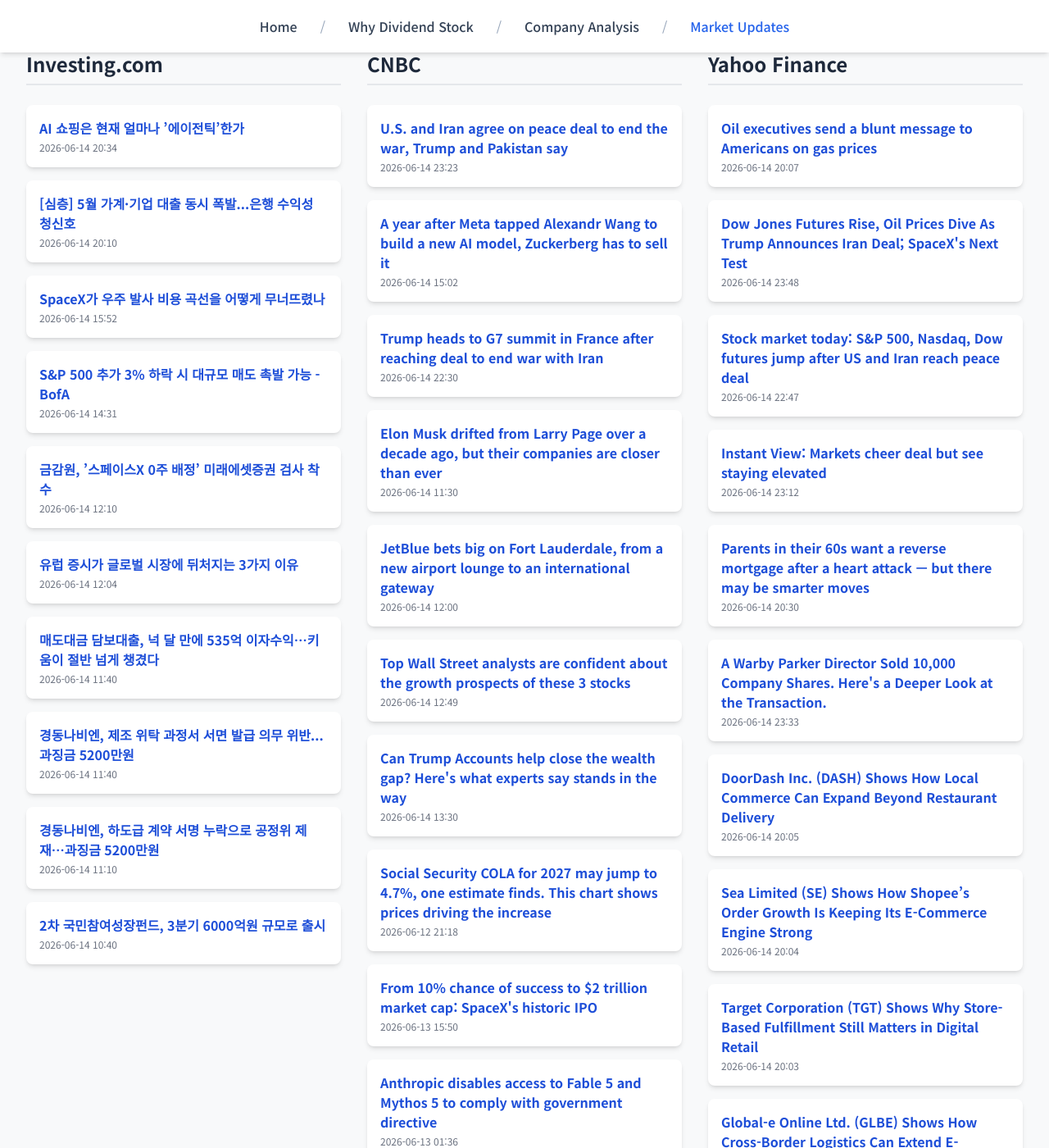
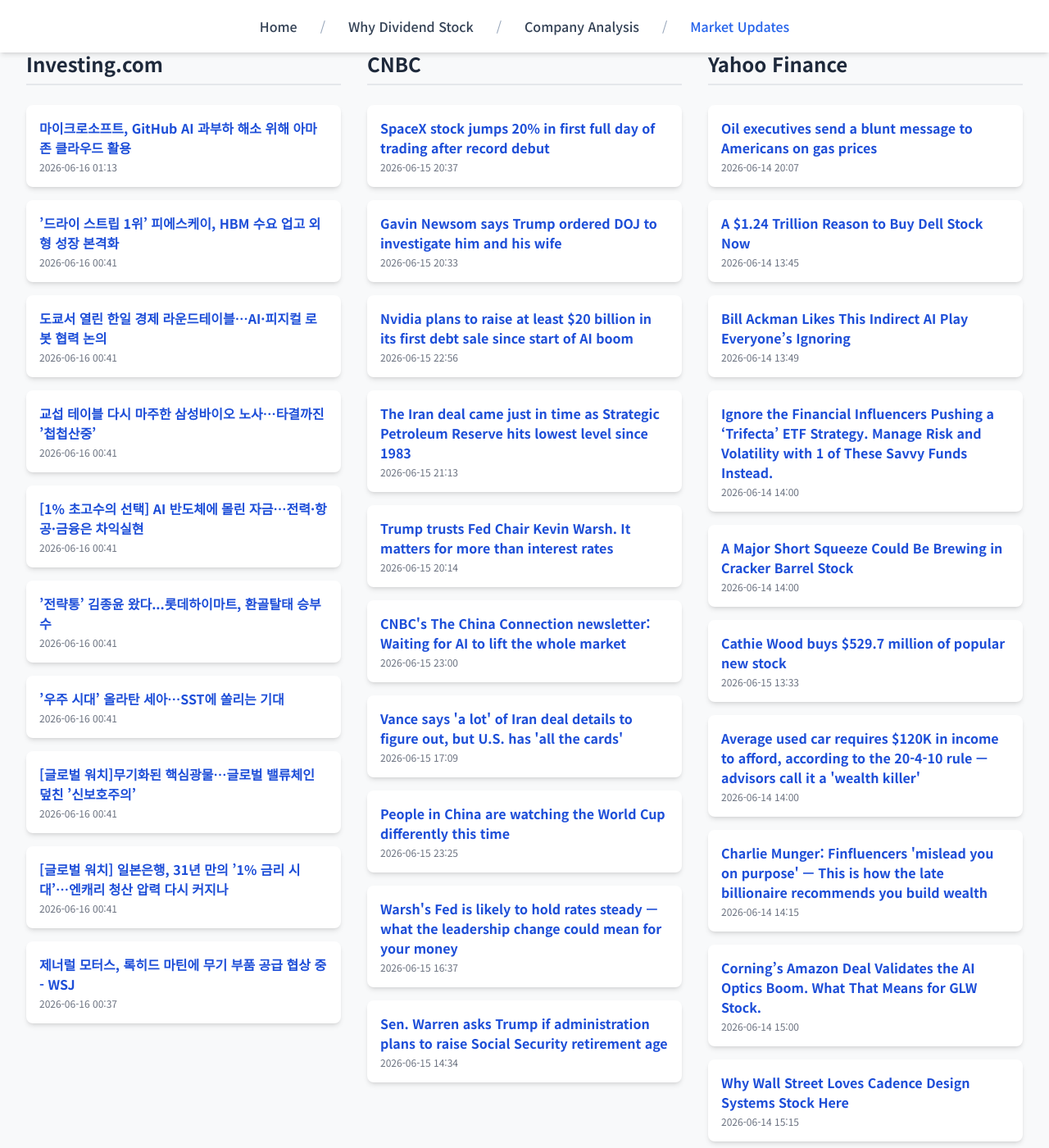
Before and after one commit to Kay-Hwang/my-company-analysis, a Jekyll site: the page built from market-updates.html, in a window 1280 px wide and 1400 px high, scrolled down 214 px. Shown: the whole window at 82% size. Built offline with Jekyll 4.4.1, drawn with Linux system fonts in a browser that asks for light colours; nearby versions of some CDN libraries; a script that is not in the unit is left out; some of the changed text lies outside the part shown.

Commit message:
Update daily data

```diff
--- a/_data/latest_data.json
+++ b/_data/latest_data.json
@@ -1,128 +1,128 @@
 {
-  "lastUpdated": "2026년 06월 15일 09:06 KST",
+  "lastUpdated": "2026년 06월 16일 10:40 KST",
   "news": {
     "investing": [
       {
-        "title": "AI 쇼핑은 현재 얼마나 ’에이전틱’한가",
-        "link": "https://kr.investing.com/news/stock-market-news/article-1983463",
-        "pubDate": "2026-06-14 20:34:16",
-        "summary": "AI 쇼핑은 현재 얼마나 ’에이전틱’한가"
+        "title": "마이크로소프트, GitHub AI 과부하 해소 위해 아마존 클라우드 활용",
+        "link": "https://kr.investing.com/news/stock-market-news/article-1985401",
+        "pubDate": "2026-06-16 01:13:19",
+        "summary": "마이크로소프트, GitHub AI 과부하 해소 위해 아마존 클라우드 활용"
       },
       {
-        "title": "[심층] 5월 가계·기업 대출 동시 폭발...은행 수익성 청신호",
-        "link": "https://kr.investing.com/news/stock-market-news/article-1983461",
-        "pubDate": "2026-06-14 20:10:22",
-        "summary": "[심층] 5월 가계·기업 대출 동시 폭발...은행 수익성 청신호"
+        "title": "’드라이 스트립 1위’ 피에스케이, HBM 수요 업고 외형 성장 본격화",
+        "link": "https://kr.investing.com/news/stock-market-news/article-1985382",
+        "pubDate": "2026-06-16 00:41:28",
+        "summary": "’드라이 스트립 1위’ 피에스케이, HBM 수요 업고 외형 성장 본격화"
       },
       {
-        "title": "SpaceX가 우주 발사 비용 곡선을 어떻게 무너뜨렸나",
-        "link": "https://kr.investing.com/news/stock-market-news/article-1983454",
-        "pubDate": "2026-06-14 15:52:34",
-        "summary": "SpaceX가 우주 발사 비용 곡선을 어떻게 무너뜨렸나"
+        "title": "도쿄서 열린 한일 경제 라운드테이블…AI·피지컬 로봇 협력 논의",
+        "link": "https://kr.investing.com/news/stock-market-news/article-1985381",
+        "pubDate": "2026-06-16 00:41:28",
+        "summary": "도쿄서 열린 한일 경제 라운드테이블…AI·피지컬 로봇 협력 논의"
       },
       {
-        "title": "S&P 500 추가 3% 하락 시 대규모 매도 촉발 가능 - BofA",
-        "link": "https://kr.investing.com/news/stock-market-news/article-1983446",
-        "pubDate": "2026-06-14 14:31:06",
-        "summary": "S&P 500 추가 3% 하락 시 대규모 매도 촉발 가능 - BofA"
+        "title": "교섭 테이블 다시 마주한 삼성바이오 노사…타결까진 ’첩첩산중’",
+        "link": "https://kr.investing.com/news/stock-market-news/article-1985380",
+        "pubDate": "2026-06-16 00:41:28",
+        "summary": "교섭 테이블 다시 마주한 삼성바이오 노사…타결까진 ’첩첩산중’"
       },
       {
-        "title": "금감원, ’스페이스X 0주 배정’ 미래에셋증권 검사 착수",
-        "link": "https://kr.investing.com/news/stock-market-news/article-1983436",
-        "pubDate": "2026-06-14 12:10:26",
-        "summary": "금감원, ’스페이스X 0주 배정’ 미래에셋증권 검사 착수"
+        "title": "[1% 초고수의 선택] AI 반도체에 몰린 자금…전력·항공·금융은 차익실현",
+        "link": "https://kr.investing.com/news/stock-market-news/article-1985379",
+        "pubDate": "2026-06-16 00:41:27",
+        "summary": "[1% 초고수의 선택] AI 반도체에 몰린 자금…전력·항공·금융은 차익실현"
       },
       {
-        "title": "유럽 증시가 글로벌 시장에 뒤처지는 3가지 이유",
-        "link": "https://kr.investing.com/news/stock-market-news/article-1983435",
-        "pubDate": "2026-06-14 12:04:57",
-        "summary": "유럽 증시가 글로벌 시장에 뒤처지는 3가지 이유"
+        "title": "’전략통’ 김종윤 왔다...롯데하이마트, 환골탈태 승부수",
+        "link": "https://kr.investing.com/news/stock-market-news/article-1985378",
+        "pubDate": "2026-06-16 00:41:26",
+        "summary": "’전략통’ 김종윤 왔다...롯데하이마트, 환골탈태 승부수"
       },
       {
-        "title": "매도대금 담보대출, 넉 달 만에 535억 이자수익…키움이 절반 넘게 챙겼다",
-        "link": "https://kr.investing.com/news/stock-market-news/article-1983431",
-        "pubDate": "2026-06-14 11:40:23",
-        "summary": "매도대금 담보대출, 넉 달 만에 535억 이자수익…키움이 절반 넘게 챙겼다"
+        "title": "’우주 시대’ 올라탄 세아…SST에 쏠리는 기대",
+        "link": "https://kr.investing.com/news/stock-market-news/article-1985377",
+        "pubDate": "2026-06-16 00:41:26",
+        "summary": "’우주 시대’ 올라탄 세아…SST에 쏠리는 기대"
       },
       {
-        "title": "경동나비엔, 제조 위탁 과정서 서면 발급 의무 위반... 과징금 5200만원",
-        "link": "https://kr.investing.com/news/stock-market-news/article-1983430",
-        "pubDate": "2026-06-14 11:40:08",
-        "summary": "경동나비엔, 제조 위탁 과정서 서면 발급 의무 위반... 과징금 5200만원"
+        "title": "[글로벌 워치]무기화된 핵심광물…글로벌 밸류체인 덮친 ’신보호주의’",
+        "link": "https://kr.investing.com/news/stock-market-news/article-1985376",
+        "pubDate": "2026-06-16 00:41:26",
+        "summary": "[글로벌 워치]무기화된 핵심광물…글로벌 밸류체인 덮친 ’신보호주의’"
       },
       {
-        "title": "경동나비엔, 하도급 계약 서명 누락으로 공정위 제재…과징금 5200만원",
-        "link": "https://kr.investing.com/news/stock-market-news/article-1983428",
-        "pubDate": "2026-06-14 11:10:22",
-        "summary": "경동나비엔, 하도급 계약 서명 누락으로 공정위 제재…과징금 5200만원"
+        "title": "[글로벌 워치] 일본은행, 31년 만의 ’1% 금리 시대’…엔캐리 청산 압력 다시 커지나",
+        "link": "https://kr.investing.com/news/stock-market-news/article-1985375",
+        "pubDate": "2026-06-16 00:41:25",
+        "summary": "[글로벌 워치] 일본은행, 31년 만의 ’1% 금리 시대’…엔캐리 청산 압력 다시 커지나"
       },
       {
-        "title": "2차 국민참여성장펀드, 3분기 6000억원 규모로 출시",
-        "link": "https://kr.investing.com/news/stock-market-news/article-1983426",
-        "pubDate": "2026-06-14 10:40:26",
-        "summary": "2차 국민참여성장펀드, 3분기 6000억원 규모로 출시"
+        "title": "제너럴 모터스, 록히드 마틴에 무기 부품 공급 협상 중 - WSJ",
+        "link": "https://kr.investing.com/news/stock-market-news/article-1985368",
+        "pubDate": "2026-06-16 00:37:29",
+        "summary": "제너럴 모터스, 록히드 마틴에 무기 부품 공급 협상 중 - WSJ"
       }
     ],
     "cnbc": [
       {
-        "title": "U.S. and Iran agree on peace deal to end the war, Trump and Pakistan say",
-        "link": "https://www.cnbc.com/2026/06/14/us-iran-war-peace-deal.html",
-        "pubDate": "Sun, 14 Jun 2026 23:23:42 GMT",
-        "summary": "The deal follows weeks of mixed messaging from both Washington and Tehran on the trajectory of the conflict."
+        "title": "SpaceX stock jumps 20% in first full day of trading after record debut",
+        "link": "https://www.cnbc.com/2026/06/15/spacex-stock-record-ipo-debut.html",
+        "pubDate": "Mon, 15 Jun 2026 20:37:28 GMT",
+        "summary": "SpaceX is valued at over $2 trillion after its stock rallied on the first day of trading last week."
       },
       {
-        "title": "A year after Meta tapped Alexandr Wang to build a new AI model, Zuckerberg has to sell it",
-        "link": "https://www.cnbc.com/2026/06/14/meta-hired-alexandr-wang-to-build-ai-its-zuckerbergs-job-to-sell-it.html",
-        "pubDate": "Sun, 14 Jun 2026 15:02:35 GMT",
-        "summary": "Mark Zuckerberg's mega spending spree began a year ago, when he lured Alexandr Wang to oversee a new AI strategy. The results so far are underwhelming."
+        "title": "Gavin Newsom says Trump ordered DOJ to investigate him and his wife",
+        "link": "https://www.cnbc.com/2026/06/15/gavin-newsom-trump-doj-investigation-california.html",
+        "pubDate": "Mon, 15 Jun 2026 20:33:06 GMT",
+        "summary": "California Gov. Newsom called President Donald Trump \"simply the most corrupt President in American history.\""
       },
       {
-        "title": "Trump heads to G7 summit in France after reaching deal to end war with Iran",
-        "link": "https://www.cnbc.com/2026/06/14/trump-g7-iran-deal-france-ukraine.html",
-        "pubDate": "Sun, 14 Jun 2026 22:30:57 GMT",
-        "summary": "The G7 is likely to address the Iran peace deal, as well as Russia's war against Ukraine, which continues to rage in eastern Europe."
+        "title": "Nvidia plans to raise at least $20 billion in its first debt sale since start of AI boom",
+        "link": "https://www.cnbc.com/2026/06/15/nvidia-plans-to-raise-about-20-billion-first-debt-sale-in-ai-boom.html",
+        "pubDate": "Mon, 15 Jun 2026 22:56:16 GMT",
+        "summary": "Nvidia is set to raise capital in a debt sale for the first time since 2021, when the chipmaker was a fraction of its current size."
       },
       {
-        "title": "Elon Musk drifted from Larry Page over a decade ago, but their companies are closer than ever",
-        "link": "https://www.cnbc.com/2026/06/14/elon-musk-drifted-from-larry-page-but-spacex-google-closer-than-ever.html",
-        "pubDate": "Sun, 14 Jun 2026 11:30:01 GMT",
-        "summary": "SpaceX and Google have a long and complicated relationship, but they were both celebrating this week after Elon Musk's company held its blockbuster IPO."
+        "title": "The Iran deal came just in time as Strategic Petroleum Reserve hits lowest level since 1983",
+        "link": "https://www.cnbc.com/2026/06/15/iran-deal-came-in-time-as-strategic-petroleum-reserve-hits-lowest-level-since-1983.html",
+        "pubDate": "Mon, 15 Jun 2026 21:13:48 GMT",
+        "summary": "Oil executives have warned that global inventories are rapidly depleting due to the supply disruption triggered by the Iran war."
       },
       {
-        "title": "JetBlue bets big on Fort Lauderdale, from a new airport lounge to an international gateway",
-        "link": "https://www.cnbc.com/2026/06/14/jetblue-fort-lauderdale-airport.html",
-        "pubDate": "Sun, 14 Jun 2026 12:00:02 GMT",
-        "summary": "JetBlue faces heavy competition from Miami International Airport, an American Airlines stronghold."
+        "title": "Trump trusts Fed Chair Kevin Warsh. It matters for more than interest rates",
+        "link": "https://www.cnbc.com/2026/06/15/trump-warsh-fed-reshape.html",
+        "pubDate": "Mon, 15 Jun 2026 20:14:06 GMT",
+        "summary": "New Fed Chair Kevin Warsh is expected to hold interest rates steady this week, but President Donald Trump’s trust gives him room to pursue longer-term changes."
       },
       {
-        "title": "Top Wall Street analysts are confident about the growth prospects of these 3 stocks",
-        "link": "https://www.cnbc.com/2026/06/14/top-analysts-are-confident-about-the-prospects-of-these-3-stocks.html",
-        "pubDate": "Sun, 14 Jun 2026 12:49:35 GMT",
-        "summary": "Continued volatility presents an opportunity to find stocks trading at attractive prices and benefit from their long-term growth potential."
+        "title": "CNBC's The China Connection newsletter: Waiting for AI to lift the whole market",
+        "link": "https://www.cnbc.com/2026/06/15/cnbcs-the-china-connection-newsletter-hoping-ai-lifts-all-boats.html",
+        "pubDate": "Mon, 15 Jun 2026 23:00:01 GMT",
+        "summary": "China's economy sees a lift from artificial intelligence-related industries, while real estate and domestic demand remain lackluster."
       },
       {
-        "title": "Can Trump Accounts help close the wealth gap? Here's what experts say stands in the way",
-        "link": "https://www.cnbc.com/2026/06/14/trump-accounts-wealth-gap.html",
-        "pubDate": "Sun, 14 Jun 2026 13:30:01 GMT",
-        "summary": "Trump Accounts come with free money for some children, but it may not be enough to reduce the wealth gap, some experts say."
+        "title": "Vance says 'a lot' of Iran deal details to figure out, but U.S. has 'all the cards'",
+        "link": "https://www.cnbc.com/2026/06/15/vance-iran-deal-negotiations-nuclear.html",
+        "pubDate": "Mon, 15 Jun 2026 17:09:11 GMT",
+        "summary": "Vance on CNBC's \"Squawk Box\" expressed confidence that America has \"all the cards\" in subsequent talks with Iran."
       },
       {
-        "title": "Social Security COLA for 2027 may jump to 4.7%, one estimate finds. This chart shows prices driving the increase",
-        "link": "https://www.cnbc.com/2026/06/12/social-security-cola-2027-inflation-estimate.html",
-        "pubDate": "Fri, 12 Jun 2026 21:18:06 GMT",
-        "summary": "As inflation climbs, Social Security beneficiaries may see a higher cost-of-living adjustment in 2027. Here's which costs spiked most over the past 12 months."
+        "title": "People in China are watching the World Cup differently this time",
+        "link": "https://www.cnbc.com/2026/06/16/people-in-china-are-watching-the-world-cup-differently-this-time.html",
+        "pubDate": "Mon, 15 Jun 2026 23:25:29 GMT",
+        "summary": "A 12-hour-plus time difference and various streaming options are influencing how people in China watch the World Cup."
       },
       {
-        "title": "From 10% chance of success to $2 trillion market cap: SpaceX's historic IPO",
-        "link": "https://www.cnbc.com/2026/06/13/from-10percent-chance-of-success-to-2-trillion-spacexs-historic-ipo.html",
-        "pubDate": "Sat, 13 Jun 2026 15:50:43 GMT",
-        "summary": "After its Nasdaq debut on Friday, SpaceX was the sixth most-valuable U.S. company, despite being a fraction the size by revenue of tech's megacaps."
+        "title": "Warsh's Fed is likely to hold rates steady — what the leadership change could mean for your money",
+        "link": "https://www.cnbc.com/2026/06/15/warsh-fed-interest-rates.html",
+        "pubDate": "Mon, 15 Jun 2026 16:37:28 GMT",
+        "summary": "The Federal Reserve's June meeting, the first helmed by new Fed Chair Kevin Warsh, may impact many consumer borrowing and savings rates down the road."
       },
       {
-        "title": "Anthropic disables access to Fable 5 and Mythos 5 to comply with government directive",
-        "link": "https://www.cnbc.com/2026/06/12/anthropic-disables-access-to-fable-5-and-mythos-5-to-comply-with-government-directive.html",
-        "pubDate": "Sat, 13 Jun 2026 01:36:34 GMT",
-        "summary": "Anthropic said it disabled access to its Fable 5 and Mythos 5 models to comply with an export control directive from the U.S. government."
+        "title": "Sen. Warren asks Trump if administration plans to raise Social Security retirement age",
+        "link": "https://www.cnbc.com/2026/06/15/warren-trump-social-security-retirement-age.html",
+        "pubDate": "Mon, 15 Jun 2026 14:34:46 GMT",
+        "summary": "In a new letter to President Donald Trump, Sen. Elizabeth Warren, D-Mass., asks what the administration's plans are for Social Security reform."
       }
     ],
     "yahoo": [
@@ -133,58 +133,58 @@
         "summary": "Oil executives send a blunt message to Americans on gas prices"
       },
       {
-        "title": "Dow Jones Futures Rise, Oil Prices Dive As Trump Announces Iran Deal; SpaceX's Next Test",
-        "link": "https://www.investors.com/market-trend/stock-market-today/dow-jones-futures-trump-iran-deal-spacex/?src=A00220&yptr=yahoo",
-        "pubDate": "2026-06-14T23:48:59Z",
-        "summary": "Dow Jones Futures Rise, Oil Prices Dive As Trump Announces Iran Deal; SpaceX's Next Test"
+        "title": "A $1.24 Trillion Reason to Buy Dell Stock Now",
+        "link": "https://finance.yahoo.com/markets/stocks/articles/1-24-trillion-reason-buy-134501418.html",
+        "pubDate": "2026-06-14T13:45:01Z",
+        "summary": "A $1.24 Trillion Reason to Buy Dell Stock Now"
       },
       {
-        "title": "Stock market today: S&P 500, Nasdaq, Dow futures jump after US and Iran reach peace deal",
-        "link": "https://finance.yahoo.com/markets/stocks/live/stock-market-today-monday-june-15-224751171.html",
-        "pubDate": "2026-06-14T22:47:51Z",
-        "summary": "Stock market today: S&P 500, Nasdaq, Dow futures jump after US and Iran reach peace deal"
+        "title": "Bill Ackman Likes This Indirect AI Play Everyone’s Ignoring",
+        "link": "https://finance.yahoo.com/markets/stocks/articles/bill-ackman-likes-indirect-ai-134946464.html",
+        "pubDate": "2026-06-14T13:49:46Z",
+        "summary": "Bill Ackman Likes This Indirect AI Play Everyone’s Ignoring"
       },
       {
-        "title": "Instant View: Markets cheer deal but see staying elevated",
-        "link": "https://finance.yahoo.com/markets/articles/instant-view-markets-cheer-deal-231236893.html",
-        "pubDate": "2026-06-14T23:12:36Z",
-        "summary": "Instant View: Markets cheer deal but see staying elevated"
+        "title": "Ignore the Financial Influencers Pushing a ‘Trifecta’ ETF Strategy. Manage Risk and Volatility with 1 of These Savvy Funds Instead.",
+        "link": "https://finance.yahoo.com/markets/options/articles/ignore-financial-influencers-pushing-trifecta-140002297.html",
+        "pubDate": "2026-06-14T14:00:02Z",
+        "summary": "Ignore the Financial Influencers Pushing a ‘Trifecta’ ETF Strategy. Manage Risk and Volatility with 1 of These Savvy Funds Instead."
       },
       {
-        "title": "Parents in their 60s want a reverse mortgage after a heart attack — but there may be smarter moves",
-        "link": "https://finance.yahoo.com/sectors/healthcare/articles/parents-60s-want-reverse-mortgage-203000828.html",
-        "pubDate": "2026-06-14T20:30:00Z",
-        "summary": "Parents in their 60s want a reverse mortgage after a heart attack — but there may be smarter moves"
+        "title": "A Major Short Squeeze Could Be Brewing in Cracker Barrel Stock",
+        "link": "https://finance.yahoo.com/markets/stocks/articles/major-short-squeeze-could-brewing-140002765.html",
+        "pubDate": "2026-06-14T14:00:02Z",
+        "summary": "A Major Short Squeeze Could Be Brewing in Cracker Barrel Stock"
       },
       {
-        "title": "A Warby Parker Director Sold 10,000 Company Shares. Here's a Deeper Look at the Transaction.",
-        "link": "https://finance.yahoo.com/markets/stocks/articles/warby-parker-director-sold-10-233351146.html",
-        "pubDate": "2026-06-14T23:33:51Z",
-        "summary": "A Warby Parker Director Sold 10,000 Company Shares. Here's a Deeper Look at the Transaction."
+        "title": "Cathie Wood buys $529.7 million of popular new stock",
+        "link": "https://finance.yahoo.com/markets/stocks/articles/cathie-wood-buys-529-7-133300502.html",
+        "pubDate": "2026-06-15T13:33:00Z",
+        "summary": "Cathie Wood buys $529.7 million of popular new stock"
       },
       {
-        "title": "DoorDash Inc. (DASH) Shows How Local Commerce Can Expand Beyond Restaurant Delivery",
-        "link": "https://finance.yahoo.com/markets/stocks/articles/doordash-inc-dash-shows-local-200554875.html",
-        "pubDate": "2026-06-14T20:05:54Z",
-        "summary": "DoorDash Inc. (DASH) Shows How Local Commerce Can Expand Beyond Restaurant Delivery"
+        "title": "Average used car requires $120K in income to afford, according to the 20-4-10 rule — advisors call it a 'wealth killer'",
+        "link": "https://finance.yahoo.com/markets/stocks/articles/average-used-car-requires-120k-140000054.html",
+        "pubDate": "2026-06-14T14:00:00Z",
+        "summary": "Average used car requires $120K in income to afford, according to the 20-4-10 rule — advisors call it a 'wealth killer'"
       },
       {
-        "title": "Sea Limited (SE) Shows How Shopee’s Order Growth Is Keeping Its E-Commerce Engine Strong",
-        "link": "https://finance.yahoo.com/markets/stocks/articles/sea-limited-se-shows-shopee-200400091.html",
-        "pubDate": "2026-06-14T20:04:00Z",
-        "summary": "Sea Limited (SE) Shows How Shopee’s Order Growth Is Keeping Its E-Commerce Engine Strong"
+        "title": "Charlie Munger: Finfluencers 'mislead you on purpose' — This is how the late billionaire recommends you build wealth",
+        "link": "https://finance.yahoo.com/markets/stocks/articles/charlie-munger-finfluencers-mislead-purpose-141500769.html",
+        "pubDate": "2026-06-14T14:15:00Z",
+        "summary": "Charlie Munger: Finfluencers 'mislead you on purpose' — This is how the late billionaire recommends you build wealth"
       },
       {
-        "title": "Target Corporation (TGT) Shows Why Store-Based Fulfillment Still Matters in Digital Retail",
-        "link": "https://finance.yahoo.com/markets/stocks/articles/target-corporation-tgt-shows-why-200353633.html",
-        "pubDate": "2026-06-14T20:03:53Z",
-        "summary": "Target Corporation (TGT) Shows Why Store-Based Fulfillment Still Matters in Digital Retail"
+        "title": "Corning’s Amazon Deal Validates the AI Optics Boom. What That Means for GLW Stock.",
+        "link": "https://finance.yahoo.com/markets/stocks/articles/corning-amazon-deal-validates-ai-150002739.html",
+        "pubDate": "2026-06-14T15:00:02Z",
+        "summary": "Corning’s Amazon Deal Validates the AI Optics Boom. What That Means for GLW Stock."
       },
       {
-        "title": "Global-e Online Ltd. (GLBE) Shows How Cross-Border Logistics Can Extend E-Commerce Growth",
-        "link": "https://finance.yahoo.com/markets/stocks/articles/global-e-online-ltd-glbe-200003625.html",
-        "pubDate": "2026-06-14T20:00:03Z",
-        "summary": "Global-e Online Ltd. (GLBE) Shows How Cross-Border Logistics Can Extend E-Commerce Growth"
+        "title": "Why Wall Street Loves Cadence Design Systems Stock Here",
+        "link": "https://finance.yahoo.com/markets/stocks/articles/why-wall-street-loves-cadence-151502084.html",
+        "pubDate": "2026-06-14T15:15:02Z",
+        "summary": "Why Wall Street Loves Cadence Design Systems Stock Here"
       }
     ]
   }
```
